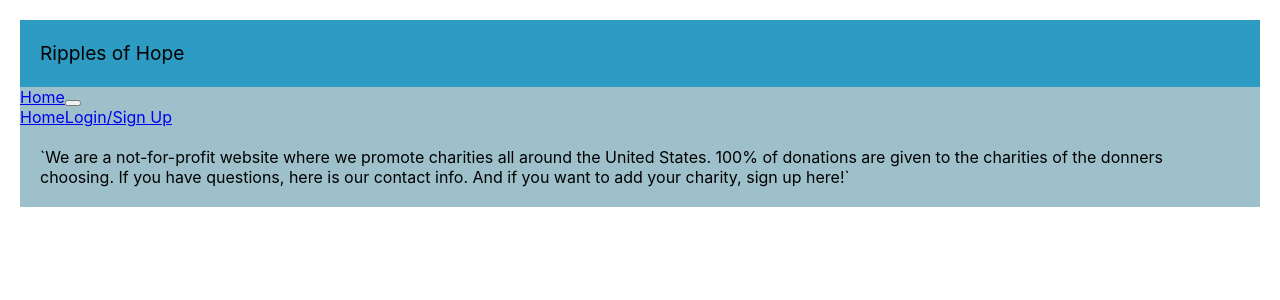
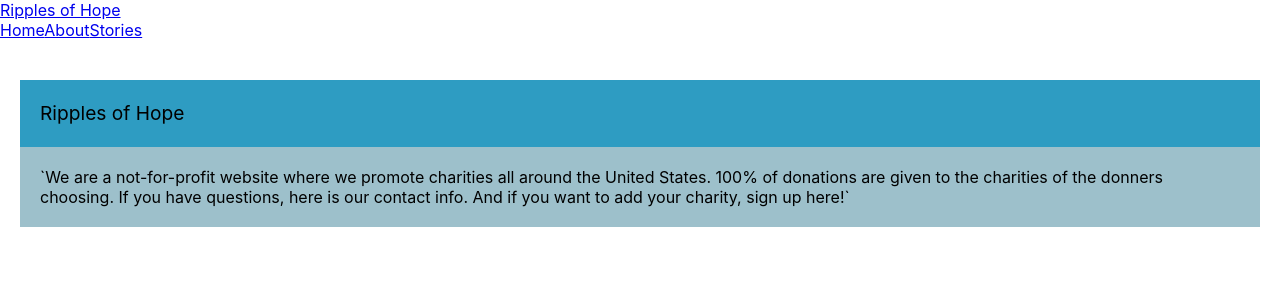
Before and after one commit to kristyvanatta/Ripples-of-Hope, a React (Create React App) app in the folder client/: page /about in a window 1280 px wide. Shown: the top 300 px of the page. Built offline with nearby package versions, Linux system fonts and the light colour scheme.

Commit message:
navbar changes

```diff
--- a/client/package.json
+++ b/client/package.json
@@ -12,6 +12,7 @@
     "react": "^17.0.2",
     "react-bootstrap": "^2.7.0",
     "react-dom": "^17.0.2",
+    "react-router": "^6.8.0",
     "react-router-dom": "^6.8.0",
     "react-scripts": "5.0.1",
     "web-vitals": "^2.1.4"
--- a/client/src/App.js
+++ b/client/src/App.js
@@ -8,7 +8,7 @@ import {setContext} from '@apollo/client/link/context';
 import './App.css';
 import Signup from './components/signup';
 import Login from './components/login';
-
+import AppNavbar from './components/nav';
 import AddStory from './components/addStory';
 
 const httpLink = createHttpLink({
@@ -36,6 +36,7 @@ function App() {
     <ApolloProvider client={client}>
       <Router>
         <div className="flex-column justify-center align-center min-100-vh bg-primary">
+          <AppNavbar/>
           <Routes>
             <Route path='/'
             element={<Home/>}
@@ -55,7 +56,7 @@ function App() {
             <Route path='/login'
             element={<Login/>}
             />
-          </Routes>
+            </Routes>
         </div>
       </Router>
     </ApolloProvider>
--- a/client/src/components/addStory.js
+++ b/client/src/components/addStory.js
@@ -16,14 +16,14 @@ export default function AddStory() {
 
     const handleFormSubmit = async (e) => {
         e.preventDefault();
-       try{
+        try{
         const { data } = addStory({
             variables: { ...newObject }
         });
         console.log(data);
-       }catch(err){
+      }catch(err){
         console.error(err)
-       }
+      }
     }
 
   return (
--- a/client/src/components/login.js
+++ b/client/src/components/login.js
@@ -31,7 +31,7 @@ function Login(props) {
 
     return (
         <div className="container my-1">
-            <Link to="/signup">← Go to Signup</Link>
+            <Link to="/signup">Go to Signup</Link>
 
             <h2>Login</h2>
             <form onSubmit={handleFormSubmit}>
--- a/client/src/components/nav.js
+++ b/client/src/components/nav.js
@@ -8,68 +8,85 @@ import Auth from '../utils/auth';
 
 const AppNavbar = () => {
 
-    const [showModal, setShowModal] = useState(false);
+    // const [showModal, setShowModal] = useState(false);
 
+
+    // return (
+    //     <>
+    //     <Navbar bg='dark' variant='dark' expand='lg'>
+    //         <Container fluid>
+    //             <Navbar.Brand as={Link} to='/'>
+    //                 Home
+    //             </Navbar.Brand>
+    //             <Navbar.Toggle aria-controls='navbar' />
+    //             <Navbar.Collapse id='navbar' >
+    //                 <Nav className='ml-auto'>
+    //                     <Nav.Link as={Link} to='/' >
+    //                     Home
+    //                     </Nav.Link>
+    //                     {Auth.loggedIn() ? (
+    //                         <>
+    //                         <Nav.Link as={Link} to='/stories'>
+    //                             See Stories
+    //                         </Nav.Link>
+    //                         <Nav.Link onClick={Auth.logout}>Logout</Nav.Link>
+    //                         </>
+    //                     ) : (
+    //                         <Nav.Link onClick={() => setShowModal(true)}>Login/Sign Up</Nav.Link>
+    //                     )}
+    //                 </Nav>
+    //             </Navbar.Collapse>
+    //         </Container>
+    //     </Navbar>
+    //     <Modal
+    //     size='lg'
+    //     show={showModal}
+    //     onHide={() => setShowModal(false)}
+    //     aria-labelledby='signup-modal'>
+    //         <Tab.Container defaultActiveKey='login'>
+    //             <Modal.Header closeButton>
+    //                 <Modal.Title id='signup-modal'>
+    //                     <Nav variant='pills'>
+    //                         <Nav.Item>
+    //                             <Nav.Link eventKey='login'>Login</Nav.Link>
+    //                         </Nav.Item>
+    //                         <Nav.Item>
+    //                         <Nav.Link eventKey='signup'>Sign Up</Nav.Link>
+    //                         </Nav.Item>
+    //                     </Nav>
+    //                 </Modal.Title>
+    //             </Modal.Header>
+    //             <Modal.Body>
+    //                 <Tab.Content>
+    //                     <Tab.Pane eventKey='login'>
+    //                         <Login handleModalClose={() => setShowModal(false)} />
+    //                     </Tab.Pane>
+    //                     <Tab.Pane eventKey='signup'>
+    //                         <Signup handleModalClose={() => setShowModal(false)} />
+    //                     </Tab.Pane>
+    //                 </Tab.Content>
+    //             </Modal.Body>
+    //         </Tab.Container>
+    //     </Modal>
+    //     </>
+    // );
 
     return (
         <>
-        <Navbar bg='dark' variant='dark' expand='lg'>
-            <Container fluid>
-                <Navbar.Brand as={Link} to='/'>
-                    Home
-                </Navbar.Brand>
-                <Navbar.Toggle aria-controls='navbar' />
-                <Navbar.Collapse id='navbar' >
-                    <Nav className='ml-auto'>
-                        <Nav.Link as={Link} to='/' >
-                        Home
-                        </Nav.Link>
-                        {Auth.loggedIn() ? (
-                            <>
-                            <Nav.Link as={Link} to='/stories'>
-                                See Stories
-                            </Nav.Link>
-                            <Nav.Link onClick={Auth.logout}>Logout</Nav.Link>
-                            </>
-                        ) : (
-                            <Nav.Link onClick={() => setShowModal(true)}>Login/Sign Up</Nav.Link>
-                        )}
-                    </Nav>
-                </Navbar.Collapse>
+        <Navbar bg="dark" variant="dark">
+            <Container>
+                <Navbar.Brand href="/">Ripples of Hope</Navbar.Brand>
+                <Nav className="me-auto">
+                    <Nav.Link href="/">Home</Nav.Link>
+                    <Nav.Link href="/about">About</Nav.Link>
+                    <Nav.Link href="/stories">Stories</Nav.Link>
+                </Nav>
             </Container>
         </Navbar>
-        <Modal
-        size='lg'
-        show={showModal}
-        onHide={() => setShowModal(false)}
-        aria-labelledby='signup-modal'>
-            <Tab.Container defaultActiveKey='login'>
-                <Modal.Header closeButton>
-                    <Modal.Title id='signup-modal'>
-                        <Nav variant='pills'>
-                            <Nav.Item>
-                                <Nav.Link eventKey='login'>Login</Nav.Link>
-                            </Nav.Item>
-                            <Nav.Item>
-                            <Nav.Link eventKey='signup'>Sign Up</Nav.Link>
-                            </Nav.Item>
-                        </Nav>
-                    </Modal.Title>
-                </Modal.Header>
-                <Modal.Body>
-                    <Tab.Content>
-                        <Tab.Pane eventKey='login'>
-                            <Login handleModalClose={() => setShowModal(false)} />
-                        </Tab.Pane>
-                        <Tab.Pane eventKey='signup'>
-                            <Signup handleModalClose={() => setShowModal(false)} />
-                        </Tab.Pane>
-                    </Tab.Content>
-                </Modal.Body>
-            </Tab.Container>
-        </Modal>
+        <br />
+
         </>
-    );
+    )
 };
 
 export default AppNavbar
--- a/client/src/components/signup.js
+++ b/client/src/components/signup.js
@@ -32,7 +32,7 @@ function Signup(props) {
 
     return (
         <div className="container my-1">
-            <Link to="/login">← Go to Login</Link>
+            <Link to="/login">Go to Login</Link>
             <h2>Signup</h2>
             <form onSubmit={handleFormSubmit}>
                 <div className="flex-row space-between my-2">
--- a/client/src/pages/about.js
+++ b/client/src/pages/about.js
@@ -1,5 +1,5 @@
 import React from "react";
-import Nav from "../components/nav";
+import AppNavbar from "../components/nav";
 
 const styles = {
     card: {
@@ -23,7 +23,7 @@ function About() {
     return (
         <div style = {styles.card}>
             <div style={styles.heading}>Ripples of Hope</div>
-            <Nav />
+            {/* <AppNavbar /> */}
             <div style = {styles.content}>
                 `We are a not-for-profit website where we promote
               charities all around the United States. 100% of donations
--- a/client/src/pages/home.js
+++ b/client/src/pages/home.js
@@ -38,10 +38,10 @@ function Home() {
             <div style = {styles.navbar}>
                 <Login />
 
-                <AppNavBar />
+                {/* <AppNavBar /> */}
 
                 <Signup />
-                <Nav />
+
 
                 <About />
             </div>
```
